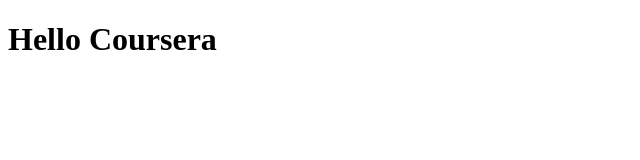
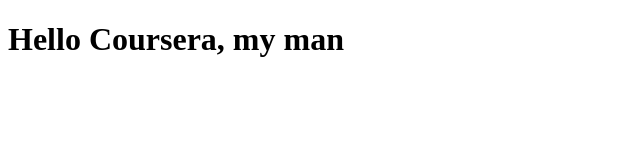
Before and after one commit to jayzerky/coursera-assignment, a plain HTML site: page index.html in a window 1280 px wide. Shown: the whole page, without its empty margins (0-640 px from the left). Drawn offline with Linux system fonts and the light colour scheme.

Commit message:
New versiono

```diff
--- a/index.html
+++ b/index.html
@@ -4,7 +4,7 @@
 <head>
     <meta charset="utf-8" />
     <title></title>
-    <h1>Hello Coursera</h1>
+    <h1>Hello Coursera, my man</h1>
 </head>
 <body>
 
```
